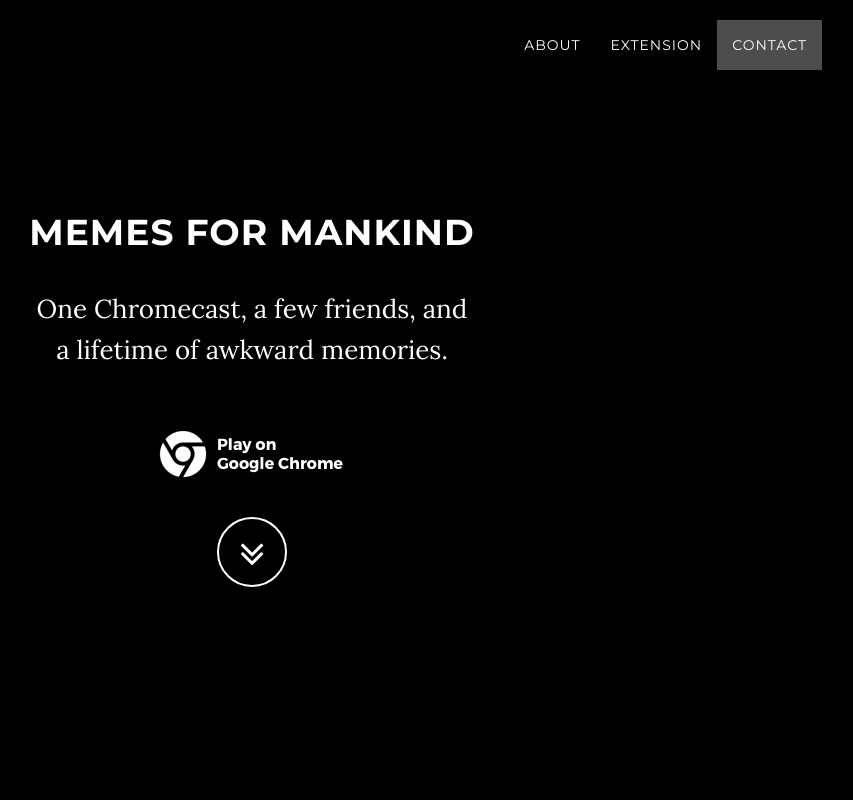
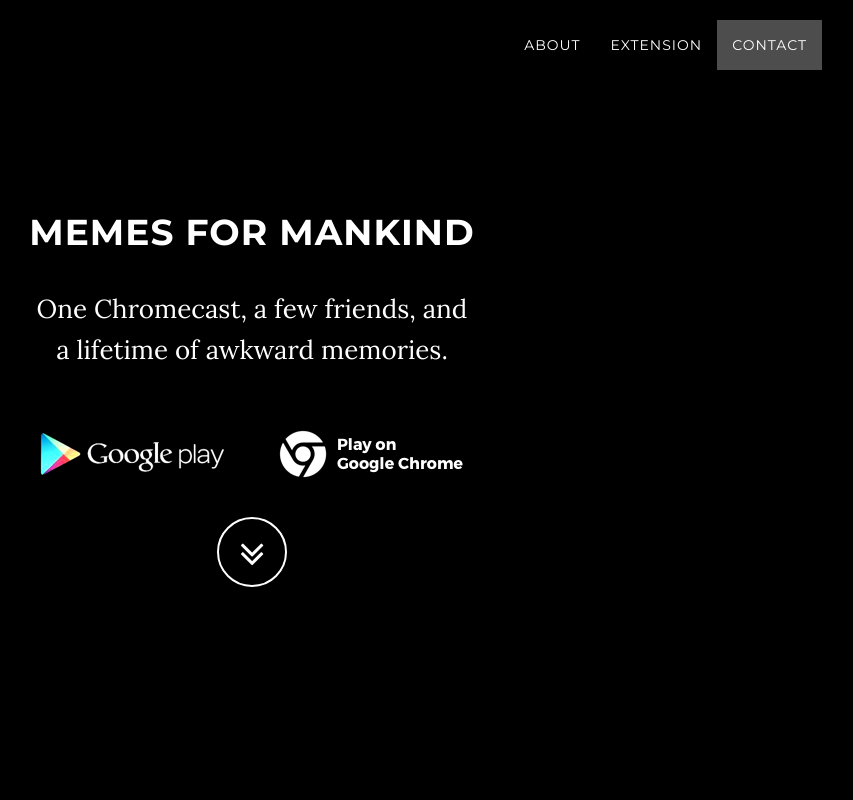
Before and after one commit to i-made-that/m4m-landing, a website: page index.html in a window 1280 px wide. Shown: the top 800 px of the page, without its empty margins (388-1241 px from the left). Drawn offline with Linux system fonts and the light colour scheme.

Commit message:
(feat) Add google play link

```diff
--- a/index.html
+++ b/index.html
@@ -77,10 +77,10 @@
                         <p class="intro-text">One Chromecast, a few friends, and <br>a lifetime of awkward memories.</p>
                         <!-- <a href="#" class="badge">
                             <img src="img/apple2-small.png" alt="Apple store badge">
+                        </a> -->
+                        <a href="https://play.google.com/store/apps/details?id=com.memesformankind.www" class="badge">
+                            <img src="img/play-small.png" alt="Google play badge">
                         </a>
-                        <a href="#" class="badge">
-                            <img src="img/play-small.png" alt="Google play badge">
-                        </a> -->
                         <a href="http://thawing-eyrie-5425.herokuapp.com/" class="badge">
                             <img src="img/chrome-small.png" alt="Google Chrome badge">
                         </a>
```
